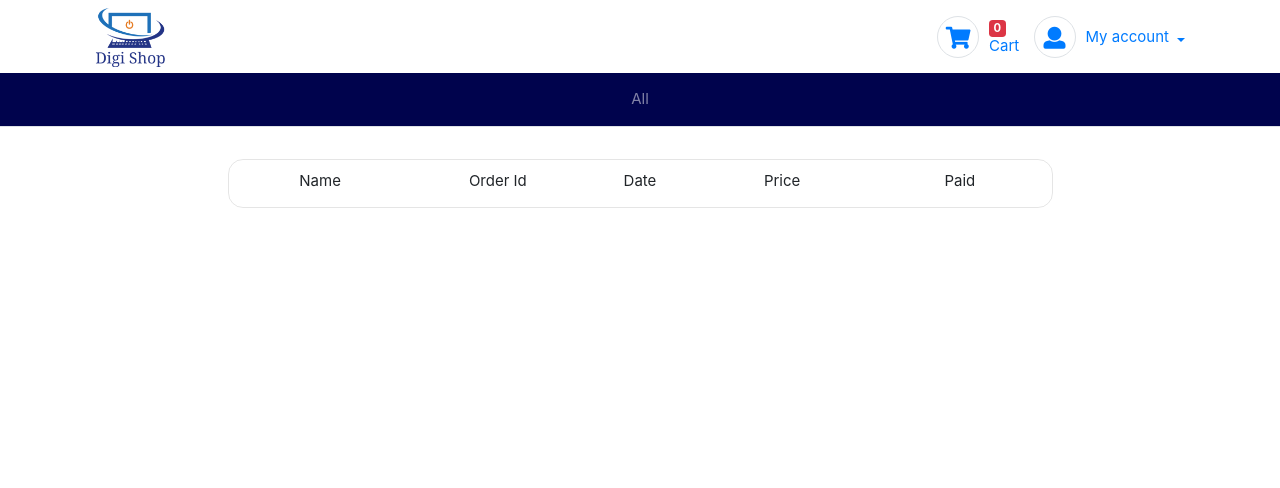
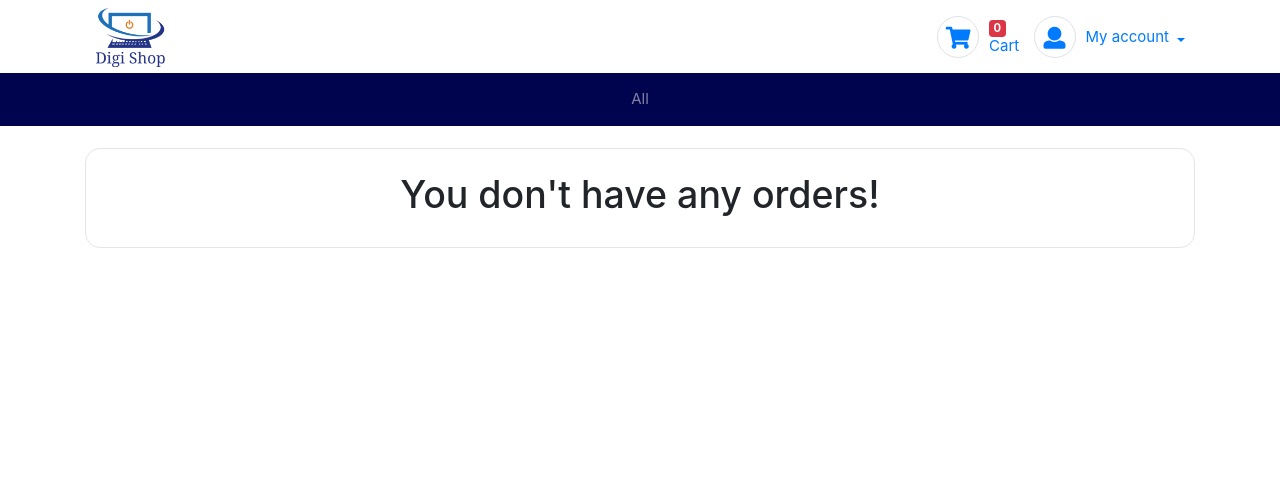
Before and after one commit to LukaszPlawinski/DigiShop, a Django app: page /orders/my_order/ in a window 1280 px wide. Shown: the top 488 px of the page. Run offline with Django 3.2, Linux system fonts and the light colour scheme; the visitor is signed in with stand-in values (Sample User, id 1); data that the repository does not hold is empty; some libraries are stand-ins or nearby versions.

Commit message:
created alert for no orders

```diff
--- a/orders/templates/my_orders.html
+++ b/orders/templates/my_orders.html
@@ -1,4 +1,5 @@
 {% extends 'base.html' %} {% load static %} {% block content %}
+{% if orders %}
 <section class="section-content padding-y border-top">
 	<div class="container">
 		<div class="row justify-content-center">
@@ -40,4 +41,11 @@
 	</div>
 	<!-- container .//  -->
 </section>
+{% else %}
+	<div class="text-center container mt-4 ">
+		<div class="shopping-cart-wrap">
+			<h1 class="p-4">You don't have any orders!</h1>
+		</div>
+	</div>
+{% endif %}
 {% endblock %}
```
